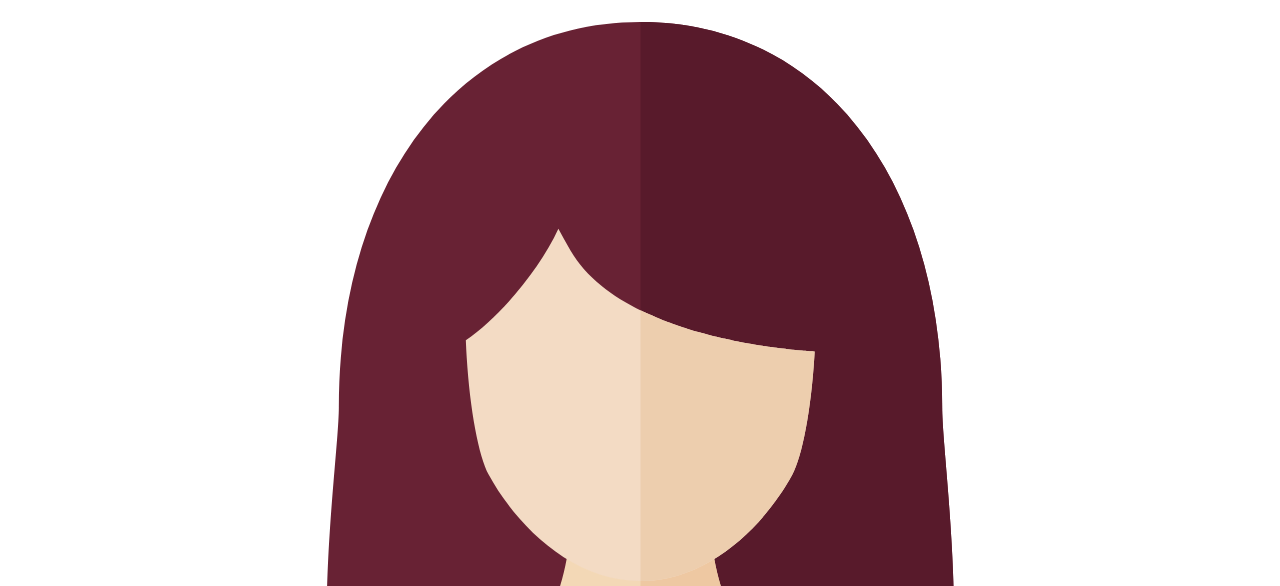
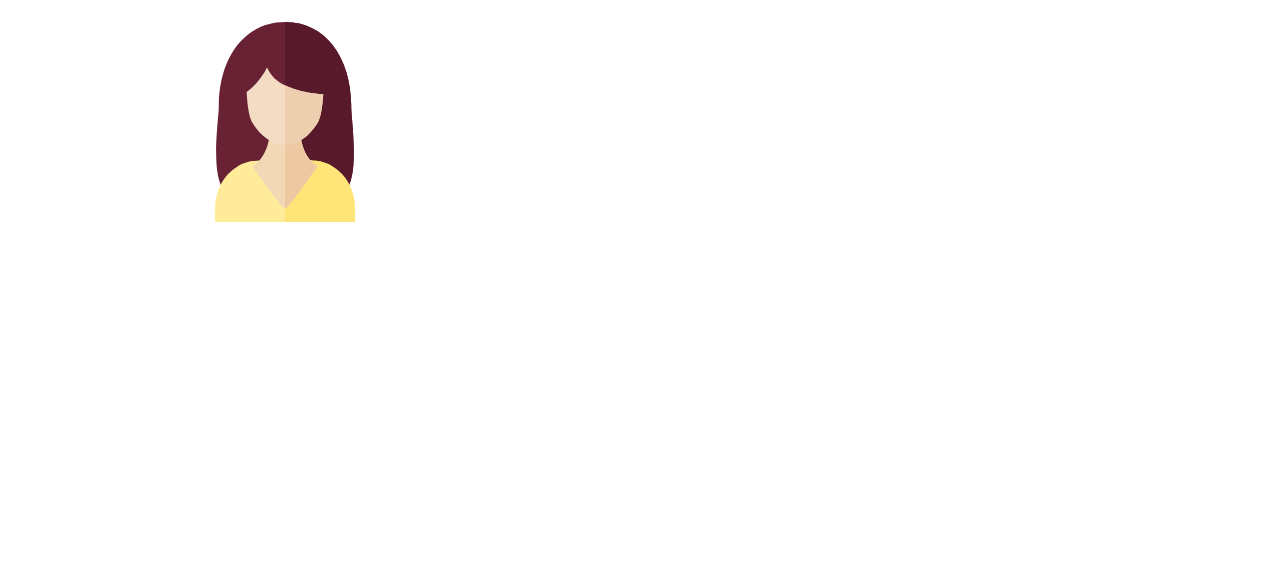
Before and after one commit to LogaPauline/WebGroup, a plain HTML site: page pages/studentG.html in a window 1280 px wide. Shown: the part 151-737 px from the top of the page. Drawn offline with Linux system fonts and the light colour scheme.

Commit message:
Update style.css

```diff
--- a/style/style.css
+++ b/style/style.css
@@ -472,6 +472,13 @@ main.main-about {
 
 }
 
+.avatar {
+    width: 100%;
+    max-width: 200px;
+    max-height: 270px;
+    object-fit: cover;
+}
+
 @media screen and (max-width: 1250px) {
     .main {
         padding: 0 2vw;
```
